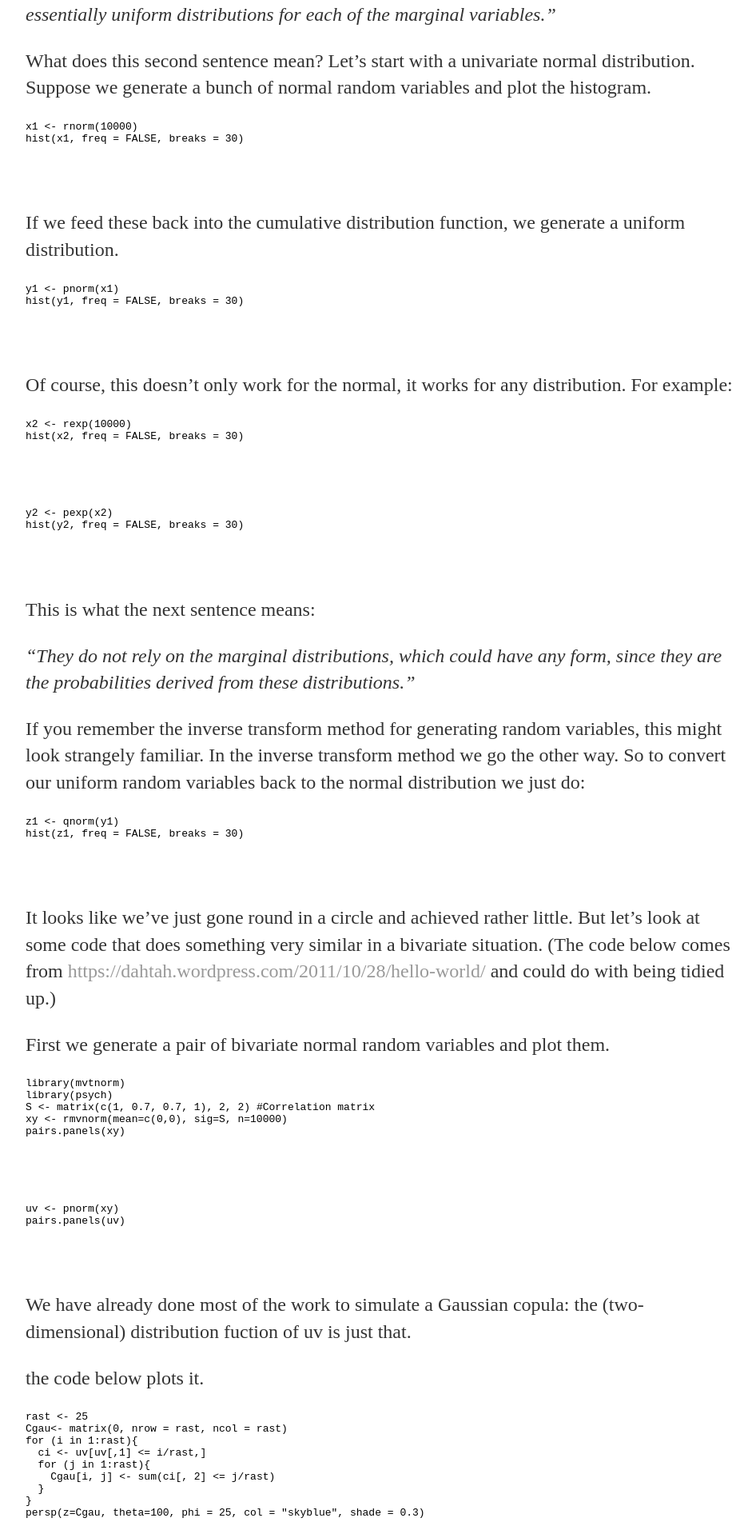
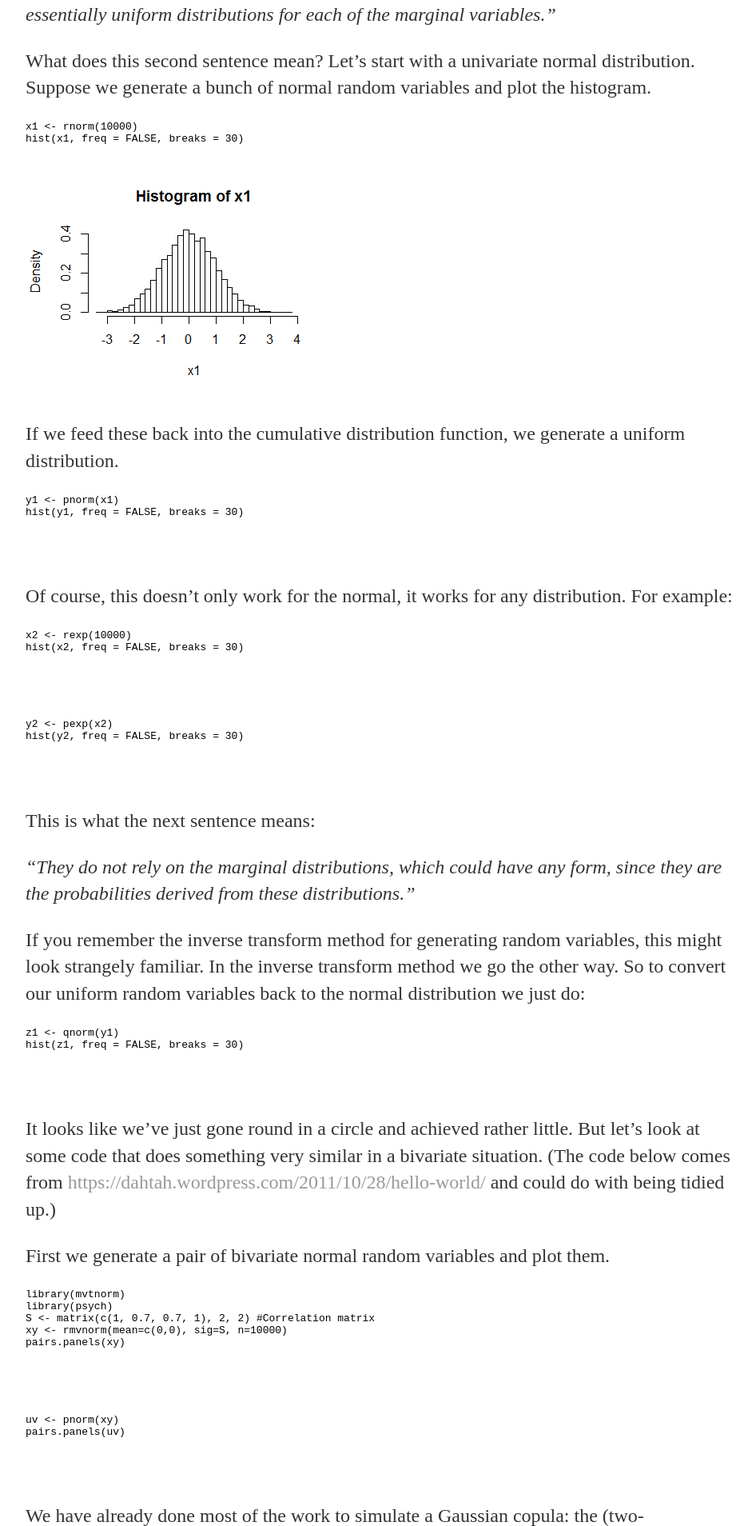
Before and after one commit to actuarial-science/actuarial-science.github.io, a Jekyll site: the page built from _posts/2016-03-20-Introduction-to-copulas.md, in a window 1280 px wide. Shown: the part 344-2252 px from the top of the page at 80% size, without its empty margins (160-1106 px from the left). Built offline with Jekyll 4.4.1, drawn with Linux system fonts in a browser that asks for light colours; comment, search, counter and statistics services are not loaded.

Commit message:
Update 2016-03-20-Introduction-to-copulas.md

````diff
--- a/_posts/2016-03-20-Introduction-to-copulas.md
+++ b/_posts/2016-03-20-Introduction-to-copulas.md
@@ -16,7 +16,7 @@ x1 <- rnorm(10000)
 hist(x1, freq = FALSE, breaks = 30)
 ```
 
-![](../images/rnorm_plot-1.png)
+![](/images/rnorm_plot-1.png)
 
 If we feed these back into the cumulative distribution function, we generate a uniform distribution.
 
````
